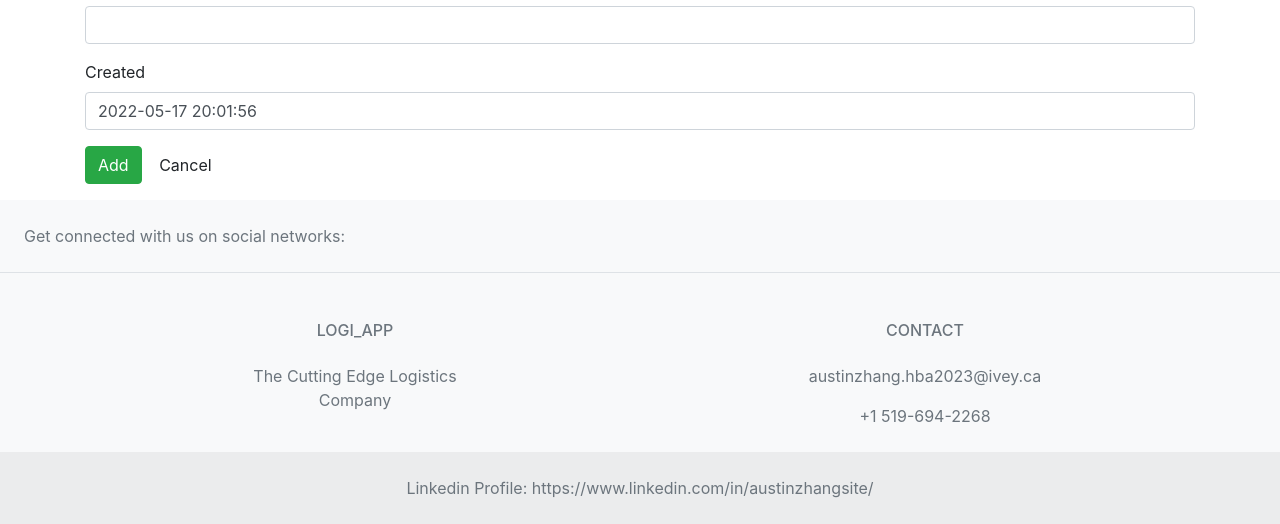
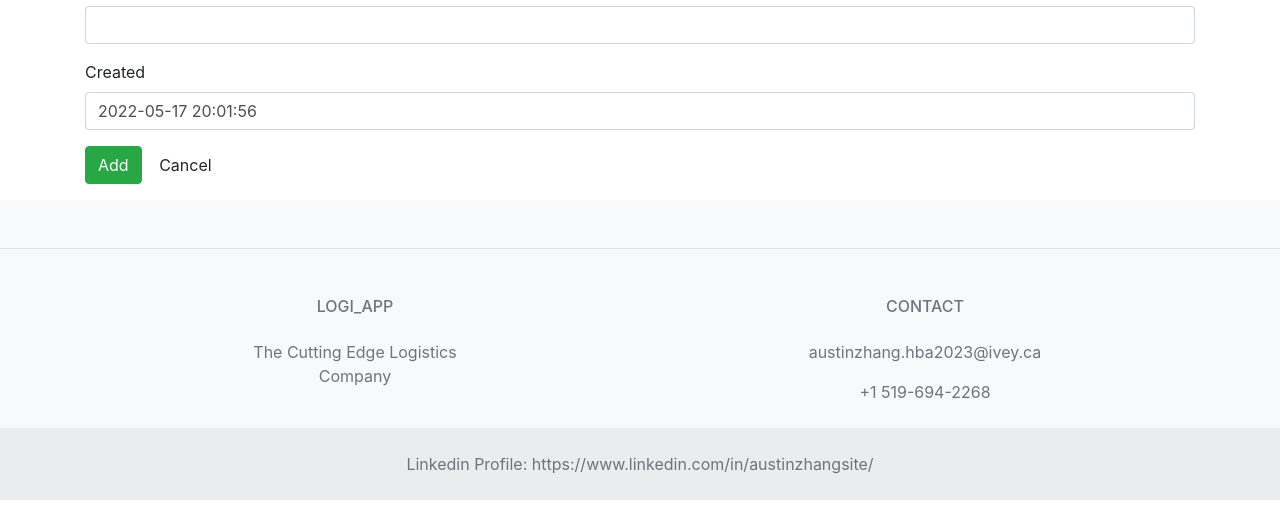
Before and after one commit to Austin6868/Shopify_Tech_Challenge_2023, a Django app: page /add in a window 1280 px wide. Shown: the part 690-1214 px from the top of the page. After the commit the page ends 1190 px from the top, so only its background shows below. Run offline with Django 4.2, Linux system fonts and the light colour scheme; data that the repository does not hold is empty; some libraries are stand-ins or nearby versions.

Commit message:
Remove extra line on footer

```diff
--- a/templates/Logi_App/footer.html
+++ b/templates/Logi_App/footer.html
@@ -4,10 +4,6 @@
   <section
     class="d-flex justify-content-center justify-content-lg-between p-4 border-bottom"
   >
-    <!-- Left -->
-    <div class="me-5 d-none d-lg-block">
-      <span>Get connected with us on social networks:</span>
-    </div>
     <!-- Left -->
 
     <!-- Right -->
```
